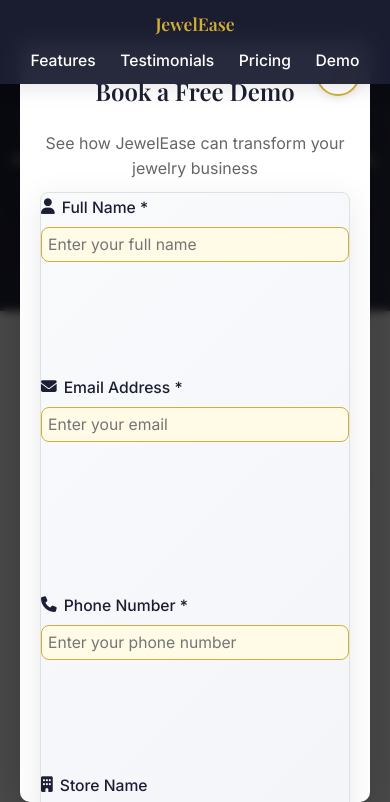
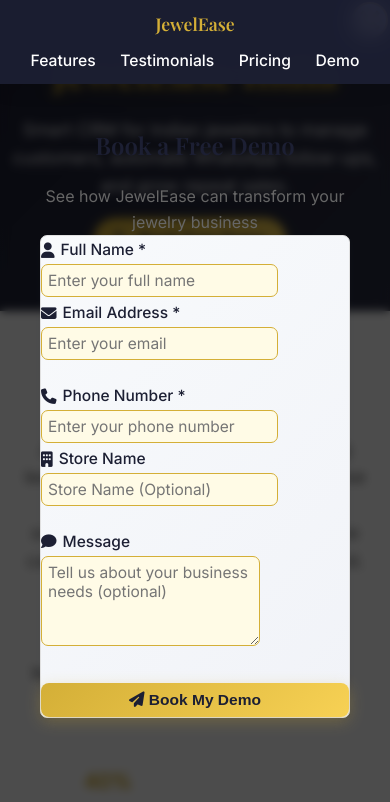
Before and after one commit to Kavya0806/Kalpvrush, a plain HTML site: page index.html in a window 390 px wide. Both pictures are taken after a click on the link "Demo". Shown: the top 802 px of the page. Drawn offline with nearby package versions, Linux system fonts and the light colour scheme.

Commit message:
Update index.html

```diff
--- a/index.html
+++ b/index.html
@@ -198,16 +198,11 @@
       backdrop-filter: blur(5px);
     }
     .popup-content {
-      background: white;
-      padding: 24px 10px 18px 10px;
-      border-radius: 16px;
+      padding: 10px 4px 8px 4px;
+      border-radius: 12px;
       max-width: 98vw;
-      width: 90%;
-      box-shadow: 0 20px 60px rgba(0, 0, 0, 0.3);
-      position: relative;
-      max-height: 90vh;
-      overflow-y: auto;
-      animation: popupSlideIn 0.3s ease-out;
+      width: 98vw;
+      min-width: 0;
     }
     @keyframes popupSlideIn {
       from { opacity: 0; transform: scale(0.9) translateY(-20px); }
@@ -215,21 +210,21 @@
     }
     .close-btn {
       position: absolute;
-      top: 10px;
-      right: 10px;
+      top: 6px;
+      right: 6px;
       background: #fff;
       border: 2px solid #D4AF37;
-      font-size: 36px;
+      font-size: 38px;
       font-weight: bold;
       color: #D4AF37;
       z-index: 1001;
       border-radius: 50%;
-      width: 44px;
-      height: 44px;
+      width: 40px;
+      height: 40px;
       display: flex;
       align-items: center;
       justify-content: center;
-      box-shadow: 0 2px 8px rgba(0,0,0,0.10);
+      box-shadow: 0 2px 8px rgba(0,0,0,0.12);
       transition: background 0.2s, color 0.2s, border 0.2s;
     }
     .close-btn:hover {
@@ -456,59 +451,48 @@
     }
     .modern-form {
       background: linear-gradient(135deg, #f8fafc 0%, #f1f3f8 100%);
-      border-radius: 18px;
-      box-shadow: 0 8px 32px rgba(44,47,67,0.10);
-      padding: 32px 24px 24px 24px;
-      margin-top: 10px;
-      transition: box-shadow 0.3s;
-      border: 1.5px solid #e0e0e0;
-      max-width: 520px;
-      margin-left: auto;
-      margin-right: auto;
+      border-radius: 10px;
+      box-shadow: 0 4px 16px rgba(44,47,67,0.10);
+      padding: 4px 2px 2px 2px;
+      margin-top: 0;
+      border: 1px solid #e0e0e0;
+      max-width: 100vw;
     }
     .modern-form .form-row {
       display: flex;
-      gap: 18px;
-      margin-bottom: 18px;
-      flex-wrap: wrap;
+      flex-direction: column;
+      gap: 0;
+      margin-bottom: 0;
     }
     .modern-form .input-group {
-      flex: 1 1 180px;
-      display: flex;
-      flex-direction: column;
-      margin-bottom: 0;
+      margin-bottom: 6px;
     }
     .modern-form label {
+      font-size: 1rem;
+      margin-bottom: 2px;
       font-weight: 500;
       color: #1C1F33;
-      margin-bottom: 7px;
-      font-size: 1.05rem;
       display: flex;
       align-items: center;
-      gap: 7px;
+      gap: 6px;
     }
     .modern-form input, .modern-form textarea {
-      border-radius: 8px;
+      font-size: 1rem;
+      padding: 7px 8px;
+      margin-bottom: 0;
+      border-radius: 7px;
       border: 1.5px solid #d4af37;
-      padding: 12px 14px;
-      font-size: 1rem;
-      margin-bottom: 0;
       background: #fffbe6;
-      transition: border-color 0.2s, box-shadow 0.2s;
     }
-    .modern-form input:focus, .modern-form textarea:focus {
-      border-color: #F7D154;
-      box-shadow: 0 0 0 2px #f7d15455;
-      outline: none;
+    .modern-form textarea {
+      min-height: 60px;
+      resize: vertical;
     }
     .modern-form .submit-btn {
-      width: 100%;
-      margin-top: 18px;
-      font-size: 1.15rem;
-      display: flex;
-      align-items: center;
-      justify-content: center;
-      gap: 8px;
+      font-size: 1rem;
+      padding: 10px;
+      margin-top: 8px;
+      border-radius: 8px;
     }
     @media (max-width: 600px) {
       header {
@@ -615,27 +599,42 @@
         font-size: 1rem;
       }
       .popup-content {
-        padding: 10px 2px 8px 2px;
-        border-radius: 10px;
-        max-width: 98vw;
+        padding: 4px 1vw 4px 1vw;
+        border-radius: 8px;
+        max-width: 99vw;
+        width: 99vw;
+      }
+      .close-btn {
+        font-size: 40px;
+        width: 36px;
+        height: 36px;
+        top: 2px;
+        right: 2px;
+        color: #D4AF37;
+        border: 2px solid #D4AF37;
+        background: #fff;
       }
       .modern-form {
         padding: 2px 0 0 0;
-        border-radius: 8px;
+        border-radius: 7px;
+        box-shadow: 0 2px 8px rgba(44,47,67,0.08);
       }
       .modern-form .form-row {
-        flex-direction: column;
-        gap: 0;
+        margin-bottom: 0;
+      }
+      .modern-form .input-group {
+        margin-bottom: 4px;
       }
       .modern-form label {
-        font-size: 0.98rem;
+        font-size: 0.97rem;
+        margin-bottom: 1px;
       }
       .modern-form input, .modern-form textarea {
-        font-size: 0.98rem;
-        padding: 7px 6px;
+        font-size: 0.97rem;
+        padding: 6px 6px;
       }
       .modern-form .submit-btn {
-        font-size: 0.98rem;
+        font-size: 0.97rem;
         padding: 8px;
         margin-top: 6px;
       }
```
